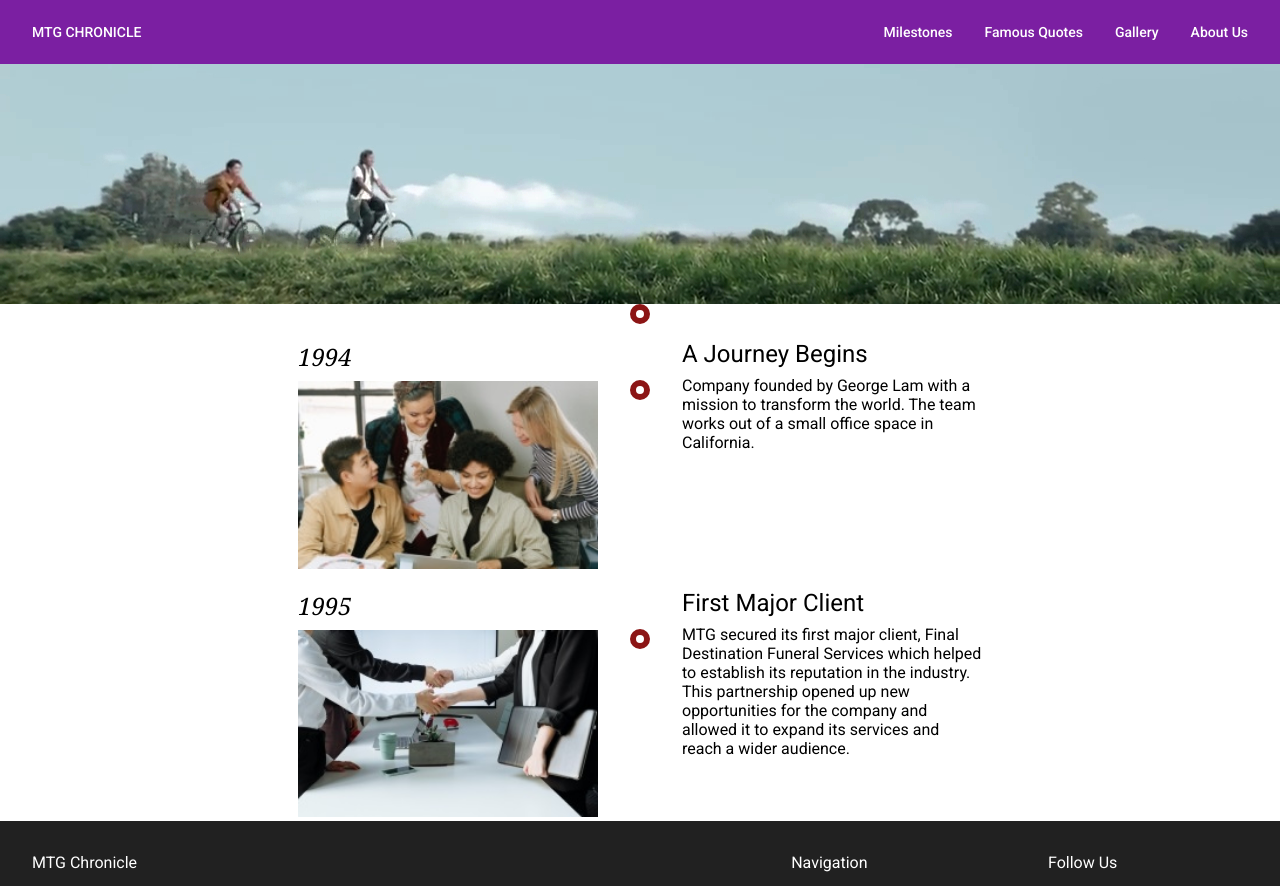
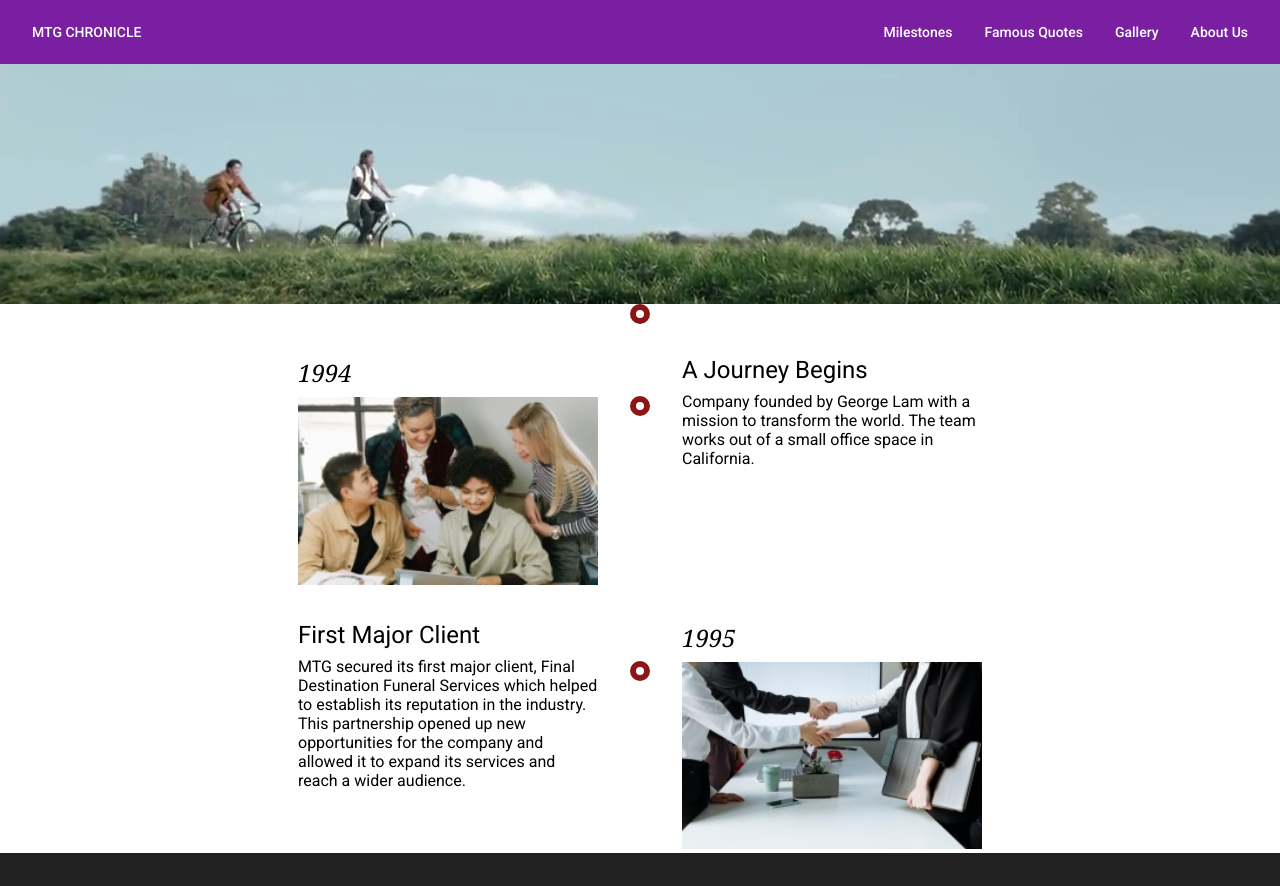
Before and after one commit to mtg-chronicle/mtg-chronicle, an Angular app: page /stories in a window 1280 px wide. Shown: the top 886 px of the page. Built offline with nearby package versions, Linux system fonts and the light colour scheme.

Commit message:
flip milestone in alternate pattern

```diff
--- a/src/app/components/milestone/milestone.component.scss
+++ b/src/app/components/milestone/milestone.component.scss
@@ -1,6 +1,10 @@
 :host {
     display: flex;
     gap: 16px;
+}
+
+:host.milestone--flip {
+    flex-direction: row-reverse;
 }
 
 .middle {
--- a/src/app/components/milestone/milestone.component.ts
+++ b/src/app/components/milestone/milestone.component.ts
@@ -1,4 +1,4 @@
-import { Component, Input, OnInit } from '@angular/core';
+import { Component, HostBinding, Input, OnInit } from '@angular/core';
 import { Milestone } from 'src/app/shared/models/milestone.model';
 
 @Component({
@@ -11,7 +11,8 @@ export class MilestoneComponent implements OnInit {
   milestone: Milestone = new Milestone;
 
   @Input()
-  isReverse: boolean = false;
+  @HostBinding('class.milestone--flip')
+  isFlip: boolean = false;
 
   constructor() { }
 
--- a/src/app/components/stories/stories.component.html
+++ b/src/app/components/stories/stories.component.html
@@ -1,5 +1,5 @@
 <div class="stories__banner"></div>
 <div class="stories__timeline">
     <mtg-red-handle></mtg-red-handle>
-    <mtg-milestone *ngFor="let mil of milestones; index as i;" [milestone]="mil" [isReverse]="i%2==0"></mtg-milestone>
+    <mtg-milestone *ngFor="let mil of milestones; index as i;" [milestone]="mil" [isFlip]="i%2!=0"></mtg-milestone>
 </div>
--- a/src/app/components/stories/stories.component.scss
+++ b/src/app/components/stories/stories.component.scss
@@ -9,5 +9,5 @@
     display: flex;
     flex-direction: column;
     align-items: center;
-    gap: 16px;
+    gap: 32px;
 }
```
